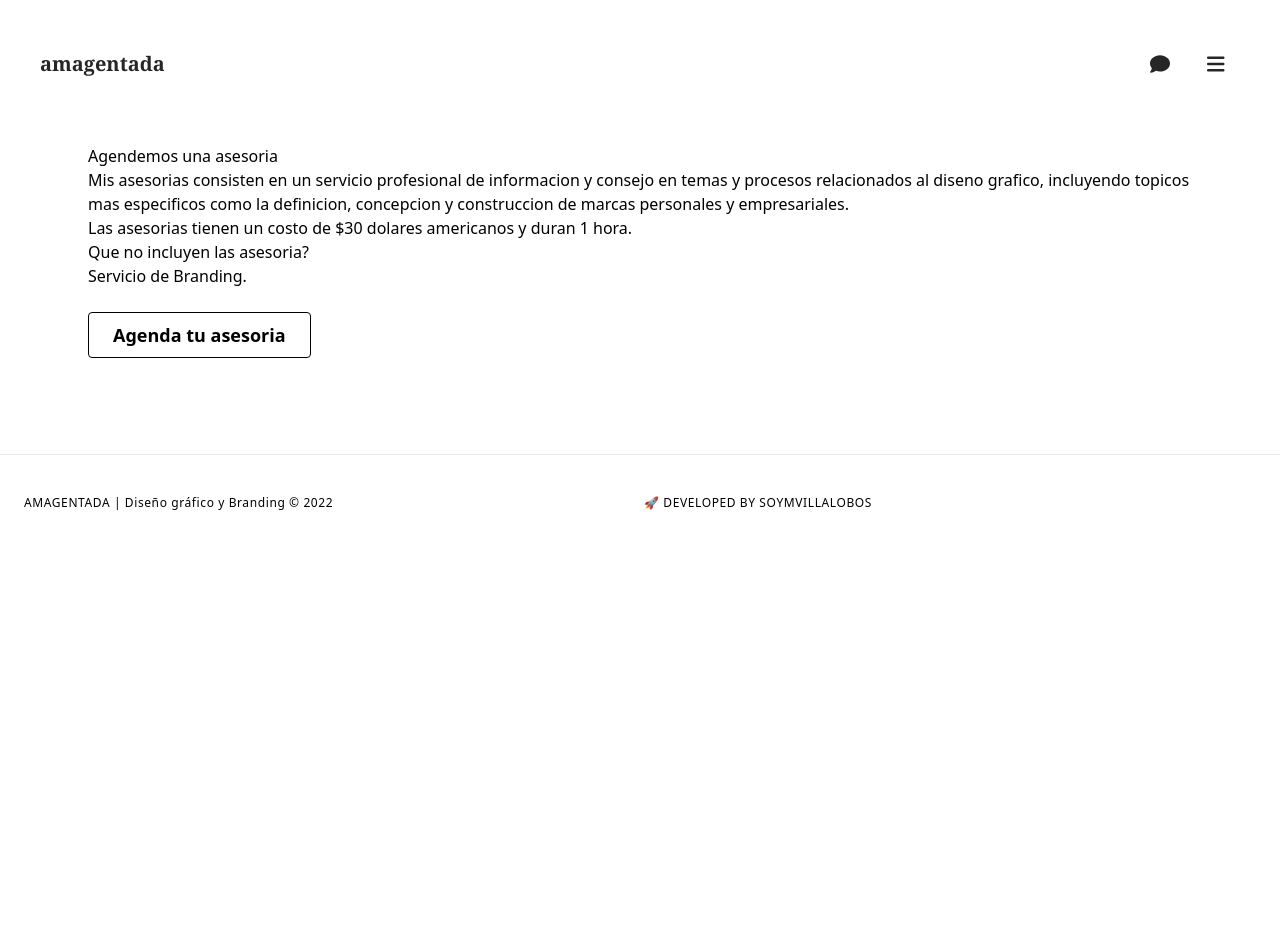
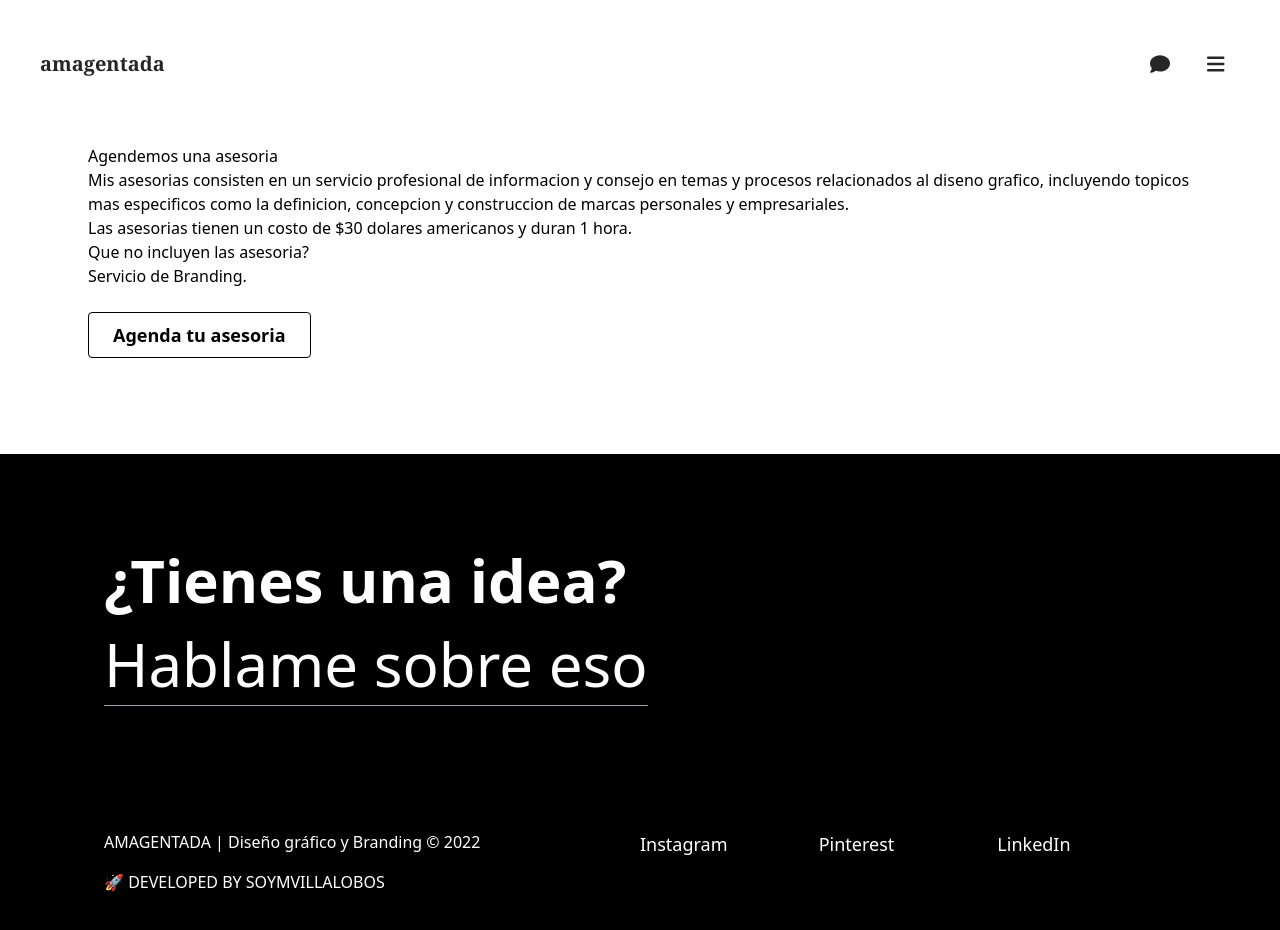
Before and after one commit to migueteado/amagentada.com, a Next.js app: page /consultancies in a window 1280 px wide. Shown: the top 930 px of the page. Before the commit the page ends 800 px from the top, so only its background shows below. Built offline with nearby package versions, Linux system fonts and the light colour scheme.

Commit message:
🚀 new footer

```diff
--- a/components/Footer/FooterItem/index.tsx
+++ b/components/Footer/FooterItem/index.tsx
@@ -1,4 +1,3 @@
-import Link from "next/link"
 import { motion } from "framer-motion"
 import styles from "./styles.module.css"
 
@@ -7,17 +6,38 @@ interface FooterItemProps {
   label: string
 }
 
+const variants = {
+  open: {
+    opacity: 1,
+    y: 0,
+    transition: {
+      duration: 0.2,
+    },
+  },
+  closed: {
+    opacity: 0,
+    y: 15,
+    transition: {
+      duration: 0.2,
+    },
+  },
+}
+
 const FooterItem = ({ to, label }: FooterItemProps): JSX.Element => {
   return (
-    <Link href={to}>
+    <motion.div className={styles.FooterItemContainer} variants={variants}>
       <motion.a
         className={styles.FooterItem}
-        whileHover={{ scale: 1.05 }}
+        whileHover={{ y: "-50%" }}
         whileTap={{ scale: 0.95 }}
+        href={to}
+        target="_blank"
+        rel="noreferrer"
       >
-        {label}
+        <div className={styles.FooterItemContent}>{label}</div>
+        <div className={styles.FooterItemContent}>{label}</div>
       </motion.a>
-    </Link>
+    </motion.div>
   )
 }
 
--- a/components/Footer/FooterItem/styles.module.css
+++ b/components/Footer/FooterItem/styles.module.css
@@ -1,3 +1,11 @@
+.FooterItemContainer {
+  @apply overflow-hidden h-7 mb-4;
+}
+
 .FooterItem {
-  @apply text-center tracking-wider text-sm uppercase cursor-pointer;
+  @apply text-lg flex flex-col items-start justify-between cursor-pointer top-0 h-14;
 }
+
+.FooterItemContent {
+  @apply h-7 w-full;
+}
--- a/components/Footer/index.tsx
+++ b/components/Footer/index.tsx
@@ -1,14 +1,37 @@
-import { brandLabel, devLabel } from "../../config/labels"
+import Link from "next/link"
+import { brandLabel, devLabel, email } from "../../config/labels"
+import { links } from "../../config/links"
+import { socialMenu } from "../../config/menus"
+import FooterItem from "./FooterItem"
 import styles from "./styles.module.css"
+
+const socials = socialMenu
 
 const Footer = (): JSX.Element => {
   return (
     <>
-      <div className={styles.MainFooter}>
-        <div className={styles.MainFooter__Container}>
-          <div className={styles.MainFooterLabel}>
-            <div className={styles.PageLabel}>{brandLabel}</div>
-            <div className={styles.DevBrand}>{devLabel}</div>
+      <div className={styles.Footer}>
+        <div className={styles.FooterContainer}>
+          <div className={styles.FooterContact}>
+            <div className={styles.FooterContactTitle}>¿Tienes una idea?</div>
+            <div className={styles.FooterContactLink}>
+              <Link href={links.contact}>
+                <a>Hablame sobre eso</a>
+              </Link>
+            </div>
+          </div>
+          <div className={styles.FooterContent}>
+            <div className={styles.FooterLabels}>
+              <div className={styles.FooterCopy}>{brandLabel}</div>
+              <div className={styles.FooterDev}>{devLabel}</div>
+            </div>
+            <div className={styles.FooterMenu}>
+              <div className={styles.FooterSocials}>
+                {socials.links.map(({ to, label }, index) => (
+                  <FooterItem key={index} to={to} label={label} />
+                ))}
+              </div>
+            </div>
           </div>
         </div>
       </div>
--- a/components/Footer/styles.module.css
+++ b/components/Footer/styles.module.css
@@ -1,23 +1,47 @@
-.MainFooter {
-  @apply w-full border-t;
+.Footer {
+  @apply bg-black py-24;
 }
 
-.MainFooter__Container {
-  @apply container mx-auto p-2 md:p-6;
+.FooterContainer {
+  @apply container w-full max-w-6xl mx-auto px-5 md:px-10;
 }
 
-.PageLabel {
-  @apply text-xs my-4 text-center md:text-left tracking-wider;
+.FooterContact {
+  @apply text-white mb-10 md:mb-24 text-center md:text-left;
 }
 
-.DevBrand {
-  @apply text-xs my-4 text-center md:text-left tracking-wider;
+.FooterContactTitle {
+  @apply text-3xl md:text-6xl font-bold mb-6;
 }
 
-.MainFooterLinks {
-  @apply my-4 flex justify-center;
+.FooterContactLink {
+  @apply cursor-pointer text-3xl md:text-6xl font-thin mb-6;
 }
 
-.MainFooterLabel {
-  @apply grid grid-cols-1 md:grid-cols-2 gap-2;
+.FooterContactLink a {
+  @apply border-b border-gray-400 transition-all hover:border-pink-500;
 }
+
+.FooterContent {
+  @apply text-white grid grid-cols-1 md:grid-cols-2 py-5 md:py-10;
+}
+
+.FooterLabels {
+  @apply mb-10 md:mb-0 order-last md:order-first;
+}
+
+.FooterMenu {
+  @apply order-first md:order-last mb-10 md:mb-0;
+}
+
+.FooterCopy {
+  @apply pb-4 text-center md:text-left;
+}
+
+.FooterDev {
+  @apply pb-4 text-center md:text-left;
+}
+
+.FooterSocials {
+  @apply grid grid-cols-1 md:grid-cols-2 lg:grid-cols-3 text-center md:text-left;
+}
--- a/components/Menu/MenuFooter/styles.module.css
+++ b/components/Menu/MenuFooter/styles.module.css
@@ -15,5 +15,5 @@
 }
 
 .Email a {
-  @apply pb-1.5 relative;
+  @apply pb-1.5 relative border-b border-gray-400 hover:border-pink-500 transition-all;
 }
--- a/components/Menu/index.tsx
+++ b/components/Menu/index.tsx
@@ -44,7 +44,7 @@ const Menu = (): JSX.Element => {
       <MenuContainer isOpen={isOpen}>
         <div className={styles.SocialsContainer}>
           <Navigation title={socials.title}>
-            <motion.ul
+            <motion.div
               className={styles.Socials}
               variants={variants}
               animate={isOpen ? "open" : "closed"}
@@ -52,12 +52,12 @@ const Menu = (): JSX.Element => {
               {socials.links.map(({ to, label }, index) => (
                 <SocialItem key={index} to={to} label={label} />
               ))}
-            </motion.ul>
+            </motion.div>
           </Navigation>
         </div>
 
         <Navigation title={navigation.title}>
-          <motion.ul
+          <motion.div
             className={styles.Navigation}
             variants={variants}
             animate={isOpen ? "open" : "closed"}
@@ -65,7 +65,7 @@ const Menu = (): JSX.Element => {
             {navigation.links.map(({ to, label }, index) => (
               <MenuItem key={index} to={to} label={label} />
             ))}
-          </motion.ul>
+          </motion.div>
         </Navigation>
       </MenuContainer>
       <MenuToggler toggle={handleMenuOpen} isOpen={isOpen} />
--- a/pages/index.tsx
+++ b/pages/index.tsx
@@ -16,8 +16,8 @@ const Home: NextPage = () => {
       <Header />
       <PageContent>Inicio</PageContent>
       <Footer />
+      <Menu />
       <Preloader label={preloader.home} />
-      <Menu />
     </>
   )
 }
```
